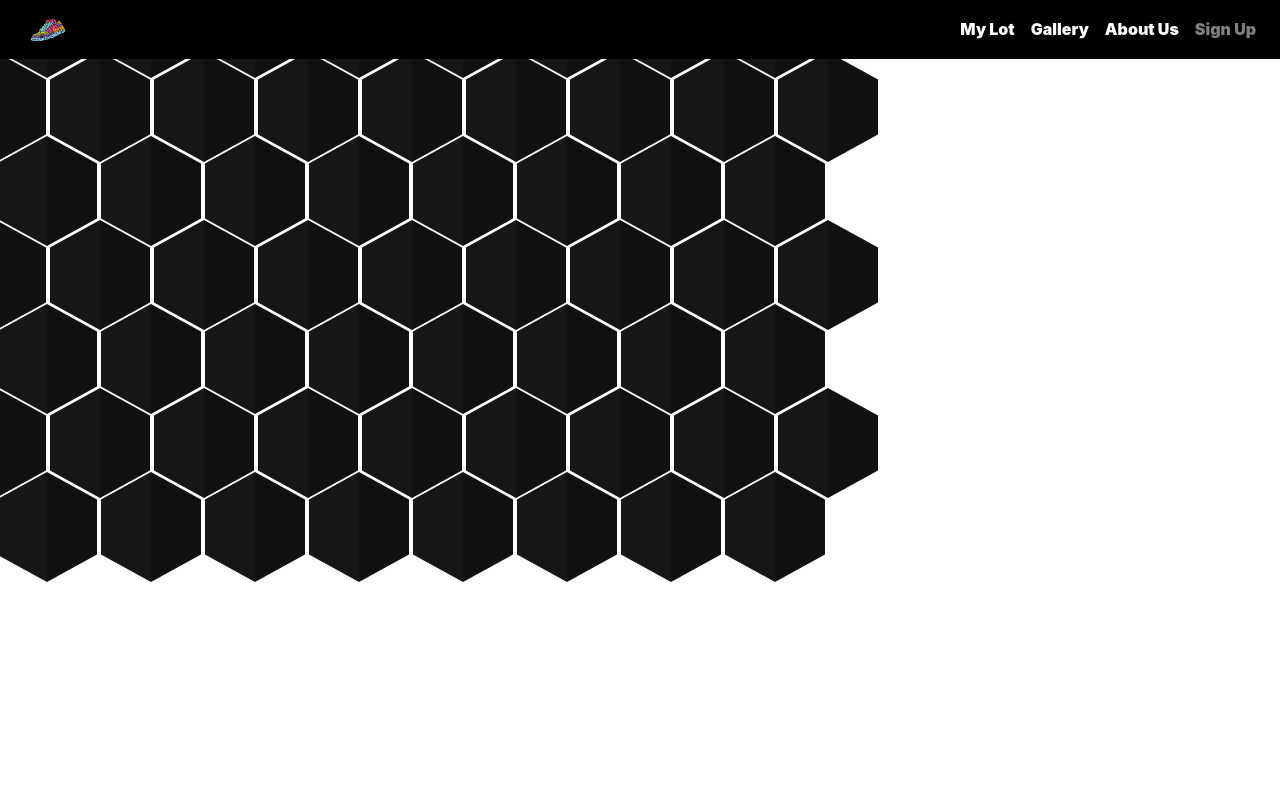
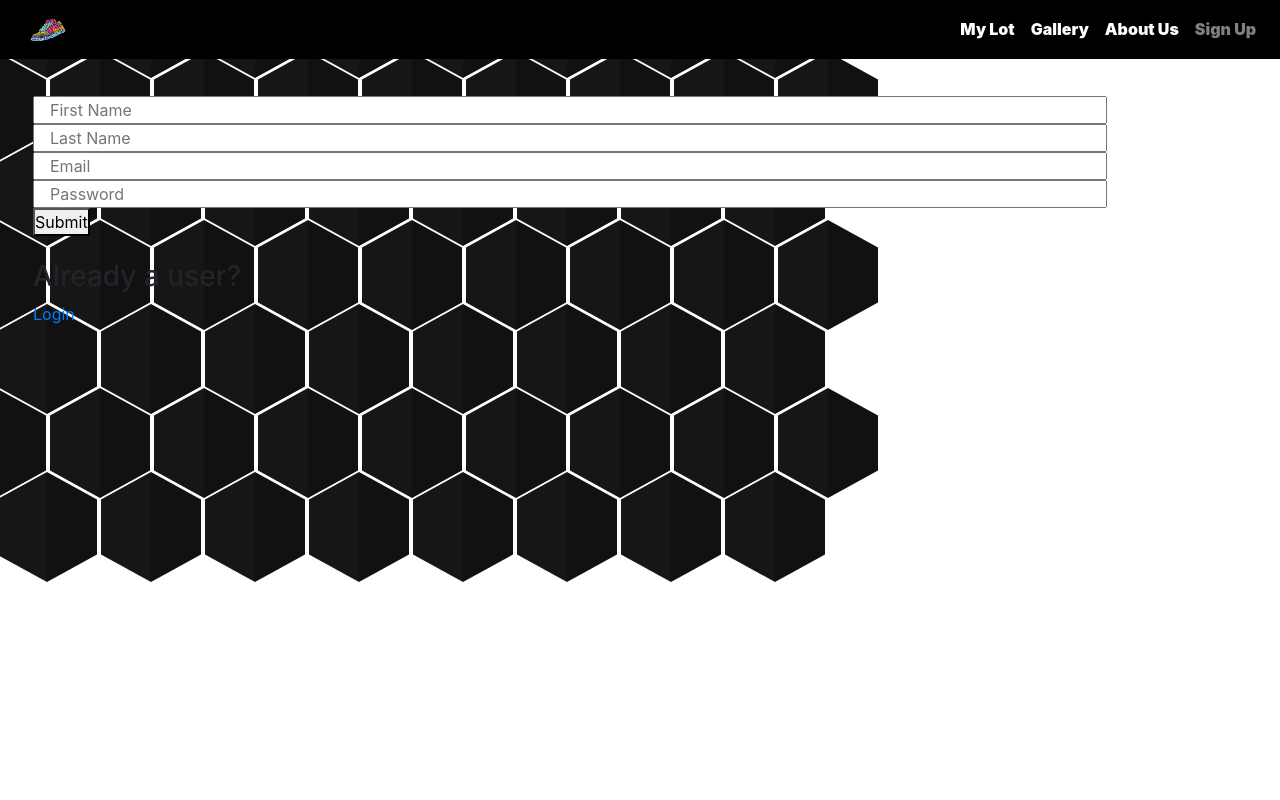
Before and after one commit to All4ara/nvr-slip, a React (Create React App) app in the folder client/: page /signup in a window 1280 px wide. Shown: the top 800 px of the page. Built offline with nearby package versions, Linux system fonts and the light colour scheme.

Commit message:
fixed background

```diff
--- a/client/src/App.css
+++ b/client/src/App.css
@@ -40,7 +40,10 @@
 .kickbox{
   width: 10rem;
 }
-
+.kick-list {
+  position: absolute;
+  top: 0;
+}
 .card-img-overlay{
   width: 11rem;
 }
@@ -61,6 +64,7 @@
 }
 
 .more-info{
+  padding: 1rem;
   background-color: rgb(255, 255, 255);
   color: rgb(0, 255, 221);
   border-radius: 10px;
@@ -69,7 +73,7 @@
 }
 
 .more-info:hover{
-  background-color: rgb(0, 0, 0);
+  background-color: rgb(71, 71, 71);
   color: rgb(0, 255, 221);
   text-shadow: 1px 1px rgb(255, 255, 255);
 }
--- a/client/src/components/login.jsx
+++ b/client/src/components/login.jsx
@@ -42,7 +42,7 @@ const Login = () => {
 
 
     return (
-        <div className="container m-5 p-5">
+        <div className="kick-list container m-5 p-5">
             <div className="row">
                 <form onSubmit={loginUserHandler}>
                     <input className="col-12" type="text" name="email" value={username.email} placeholder="Email" onChange={handleUserChange}></input>
--- a/client/src/components/signup.jsx
+++ b/client/src/components/signup.jsx
@@ -43,7 +43,7 @@ const Adduser = () => {
 
 
     return (
-        <div className="container mt-5 p-5">
+        <div className="kick-list container mt-5 p-5">
             <div className="row ">
                 <form onSubmit={addUserHandler}>
                     <input className="col-12" type="text" name="firstName" value={username.firstName} placeholder="First Name" onChange={handleUserChange}></input>
--- a/client/src/components/sneakerFromList.jsx
+++ b/client/src/components/sneakerFromList.jsx
@@ -37,7 +37,7 @@ const SneakerFromList = (props) => {
 
     const ShowIndividual = () => {
         return (
-            <div>
+            <div className="kick-list mt-5">
                 <div className="card m-5 p-5 d-flex flex-row indi-kicks">
                         <div>
                             <img className="card-img" src={kick.image} alt="card" />
--- a/client/src/components/sneakerList.jsx
+++ b/client/src/components/sneakerList.jsx
@@ -37,7 +37,7 @@ const SneakerList = () => {
     }
 
     return (
-        <div className="container m-5">
+        <div className="kick-list container m-5">
             <div className="d-flex justify-content-between flex-row">
 
                 <ShowKicks />
```
Also changed, not shown: 1 other file (tests, documents, lock files or other folders).
